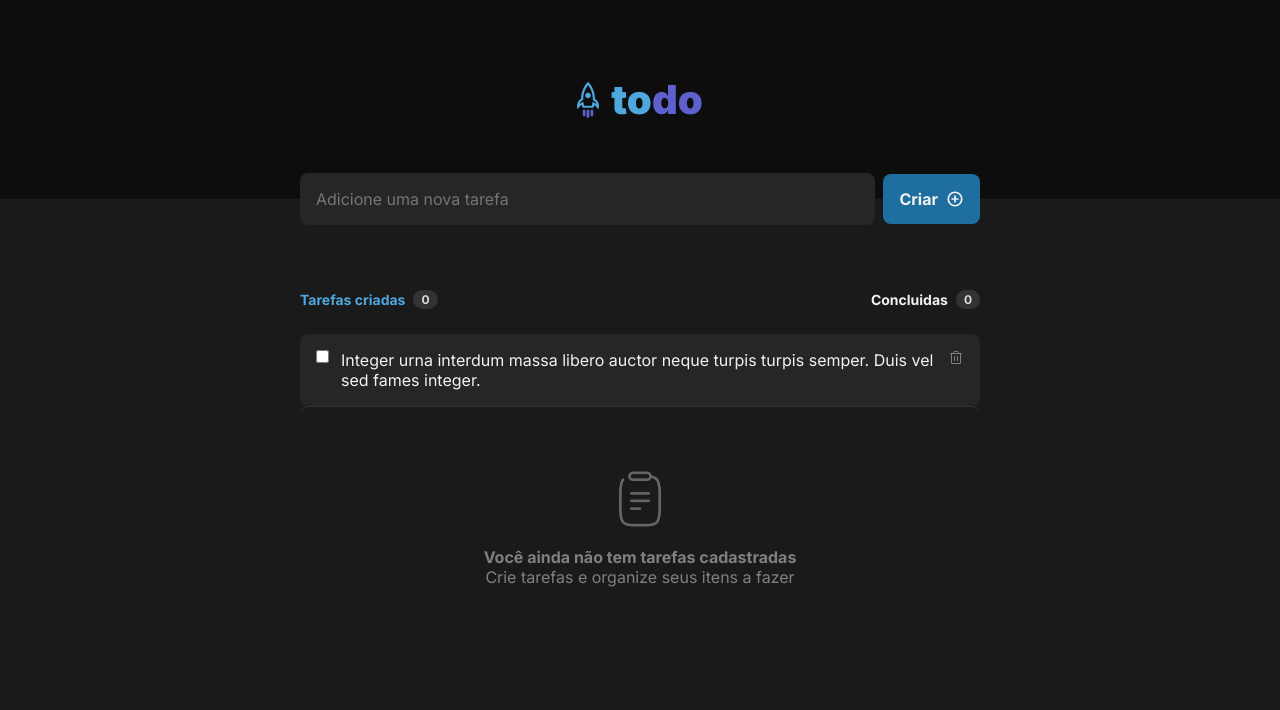
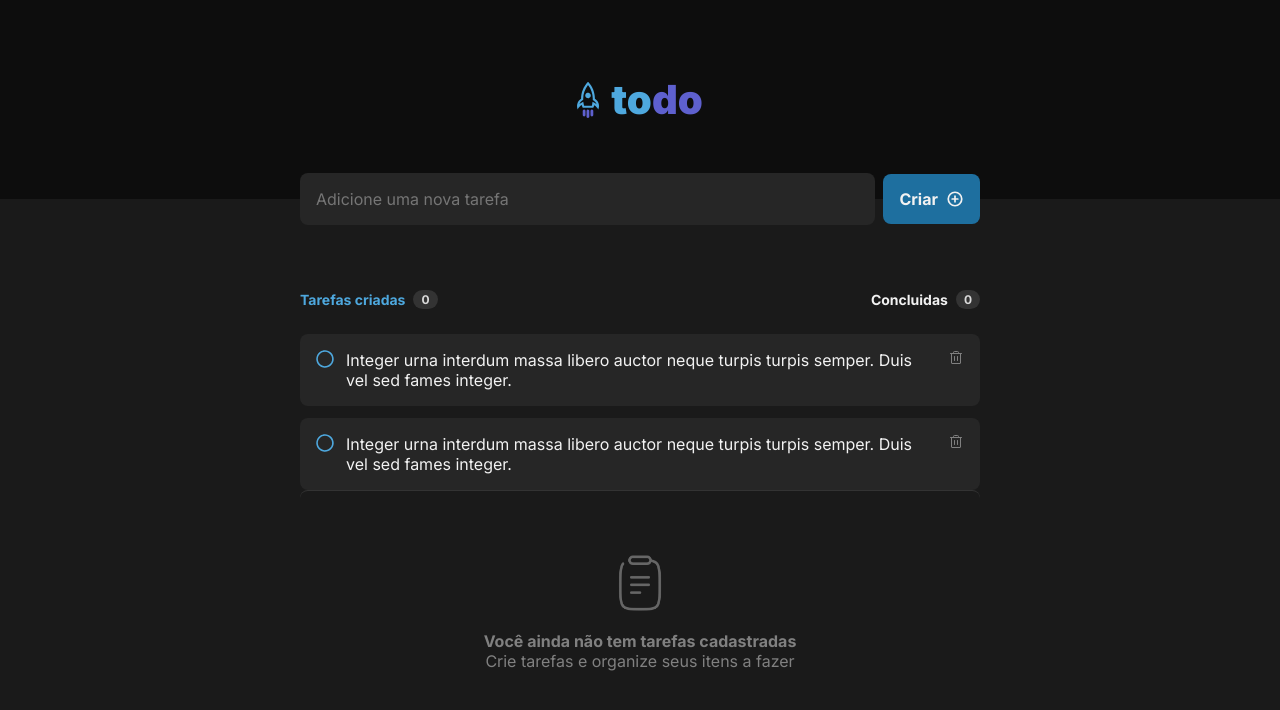
Before and after one commit to Neeeveess/todo-list, a React (Vite) app: page / in a window 1280 px wide. Shown: the top 710 px of the page. Built offline with nearby package versions, Linux system fonts and the light colour scheme.

Commit message:
criando tasks

```diff
--- a/src/App.tsx
+++ b/src/App.tsx
@@ -28,7 +28,8 @@ export function App() {
             </header>
 
             <section className={style.content}>
-              <Task />
+              <Task content='Integer urna interdum massa libero auctor neque turpis turpis semper. Duis vel sed fames integer.'/>
+              <Task content='Integer urna interdum massa libero auctor neque turpis turpis semper. Duis vel sed fames integer.'/>
             </section>
 
             <section className={style.emptyContent}>
--- a/src/components/Task.module.css
+++ b/src/components/Task.module.css
@@ -8,7 +8,20 @@
   gap: 1.2rem;
 }
 
-.btnTrash {
+.boxTask + .boxTask {
+  margin-top: 1.2rem;
+}
+
+.boxTask .checkbox {
+  line-height: 0;
+  background: transparent;
+  border: 0;
+}
+
+.boxTask .content {
+}
+
+.boxTask .btnTrash {
   line-height: 0;
   background: transparent;
   border: none;
--- a/src/components/Task.tsx
+++ b/src/components/Task.tsx
@@ -1,12 +1,31 @@
+import { FormEvent, useState } from 'react'
 import { Trash } from 'phosphor-react'
 import style from './Task.module.css'
 
-export function Task({content}){
+import circle from '../assets/images/circle.svg'
+import concludedTask from '../assets/images/concludedTask.svg'
+
+
+interface TaskProps {
+  content?: string,
+}
+
+export function Task({content = 'Conteudos'}: TaskProps){
+
+  const [checked, setChecked] = useState(false);
+
+  const handleClickButton = (e: FormEvent) => {
+    e.preventDefault();
+    setChecked(prevCheked => !prevCheked)
+  }
+
   return(
     <article className={style.boxTask}>
-      <input className={style.checkbox} type="checkbox"/>
+      <button onClick={handleClickButton} className={style.checkbox}>
+        <img src={checked ? concludedTask : circle} alt="" />
+      </button>
       <p className={style.content}>
-        Integer urna interdum massa libero auctor neque turpis turpis semper. Duis vel sed fames integer.
+        {content}
       </p>
       <button className={style.btnTrash}><Trash/></button>
     </article>
```
Also changed, not shown: src/assets/images/circle.svg (added), src/assets/images/concludedTask.svg (added).
